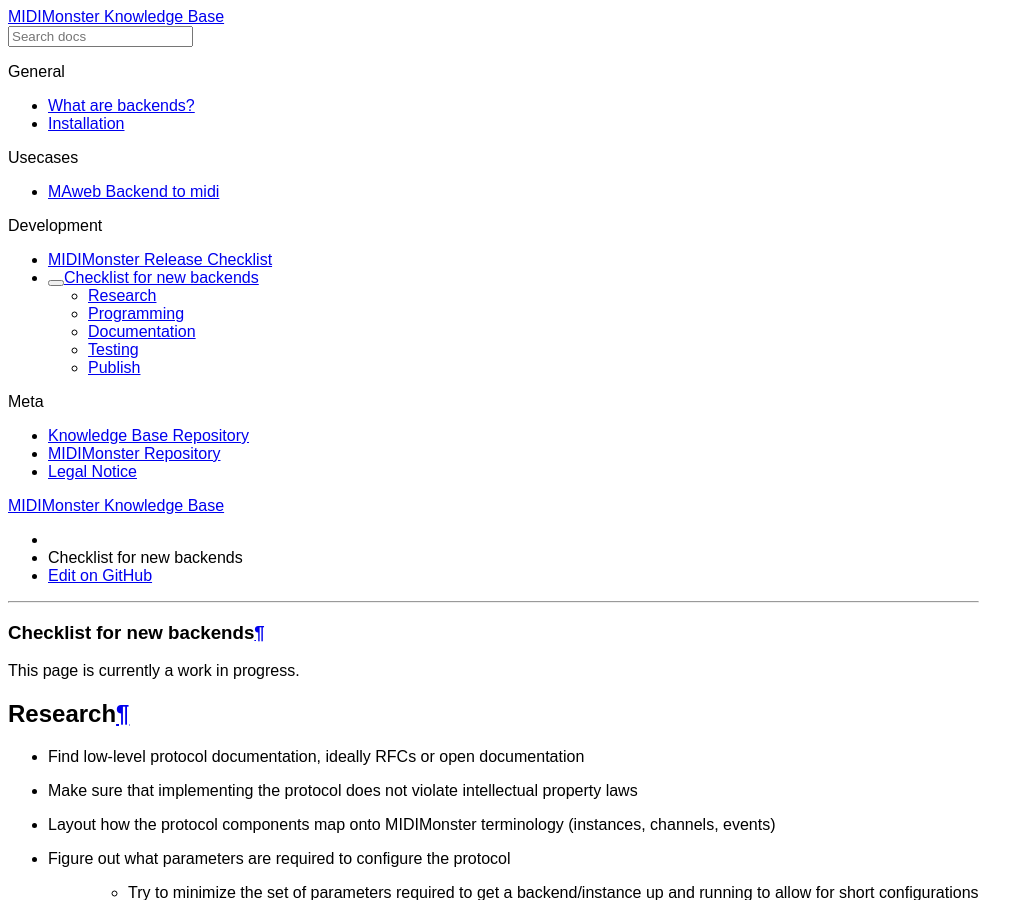
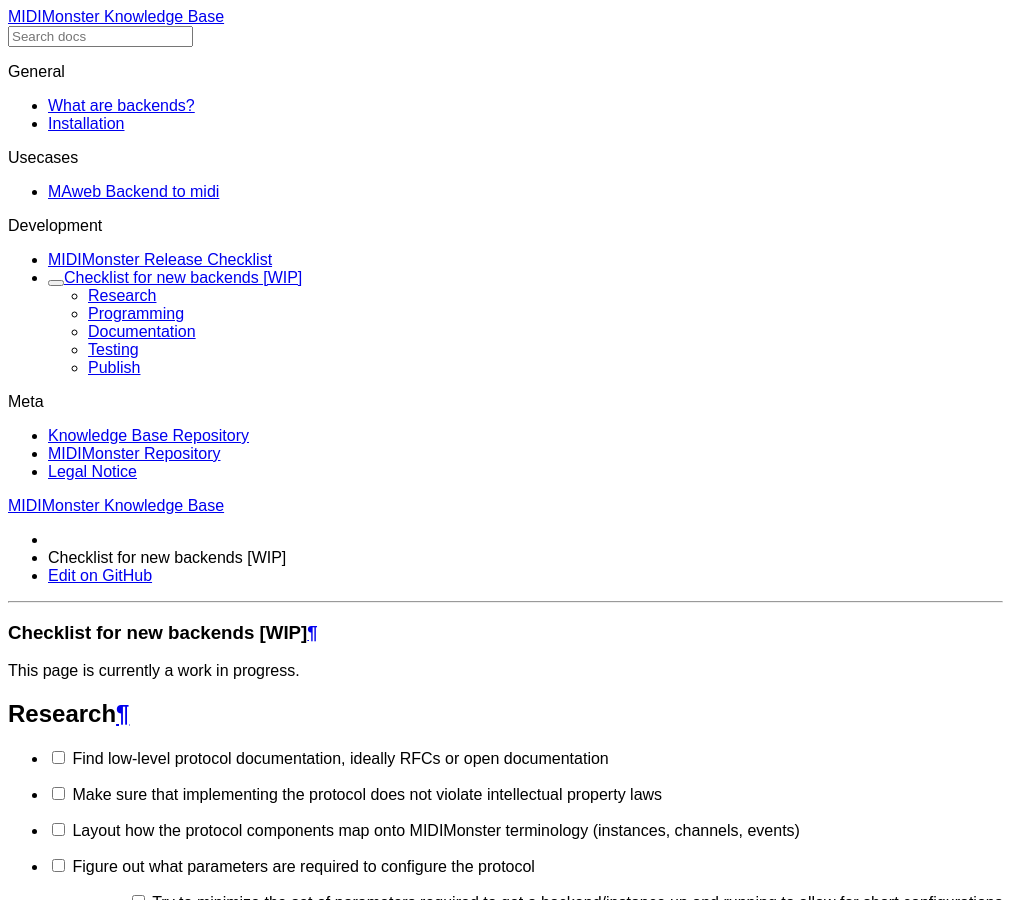
Before and after one commit to control8r/midimonster-knowledge-base, a Sphinx documentation site: the page built from source/dev/Backend-Checklist.rst, in a window 1280 px wide and 900 px high. Shown: the whole window, without its empty margins (0-1033 px from the left). Built offline with Sphinx 7.4.7 and the Read the Docs theme 2.0.0, drawn with Linux system fonts in a browser that asks for light colours; pages that are not in the unit, such as notebooks, are missing from menus; some of the changed lines change nothing that is shown.

Commit message:
Add checkboxes to Backend-Checklist

```diff
--- a/source/dev/Backend-Checklist.rst
+++ b/source/dev/Backend-Checklist.rst
@@ -2,47 +2,47 @@
 
     <input type="checkbox">
 
-Checklist for new backends
-==========================
+Checklist for new backends [WIP]
+================================
 
 This page is currently a work in progress.
 
 Research
 --------
 
-* Find low-level protocol documentation, ideally RFCs or open documentation
-* Make sure that implementing the protocol does not violate intellectual property laws
-* Layout how the protocol components map onto MIDIMonster terminology (instances, channels, events)
-* Figure out what parameters are required to configure the protocol
-   * Try to minimize the set of parameters required to get a backend/instance up and running to allow for short configurations
-   * Introduce optional parameters to allow users to implement complex use-cases if they want to
+* |check| Find low-level protocol documentation, ideally RFCs or open documentation
+* |check| Make sure that implementing the protocol does not violate intellectual property laws
+* |check| Layout how the protocol components map onto MIDIMonster terminology (instances, channels, events)
+* |check| Figure out what parameters are required to configure the protocol
+   * |check| Try to minimize the set of parameters required to get a backend/instance up and running to allow for short configurations
+   * |check| Introduce optional parameters to allow users to implement complex use-cases if they want to
 
 Programming
 -----------
 
-* Implement a basic skeleton backend (`<backend>.c/h`) and flesh it out with the protocol implementation
-* If the new backend requires additional prerequisites, add them to the CI script (but not yet to the documentation)
-* If required, add a new target to the backend makefile (but do not yet add the backend to the default build targets)
+* |check| Implement a basic skeleton backend (`<backend>.c/h`) and flesh it out with the protocol implementation
+* |check| If the new backend requires additional prerequisites, add them to the CI script (but not yet to the documentation)
+* |check| If required, add a new target to the backend makefile (but do not yet add the backend to the default build targets)
 
 Documentation
 -------------
 
-* Write down the backend documentation
-   * Take care to document all required parameters, as well as examples for their use
-   * Document the backends channel specification syntax, including examples
-* Create an example configuration using the backend
+* |check| Write down the backend documentation
+   * |check| Take care to document all required parameters, as well as examples for their use
+   * |check| Document the backends channel specification syntax, including examples
+* |check| Create an example configuration using the backend
 
 Testing
 -------
 
-* Try to run the backend on all platforms it is designed for
-* If possible, try to load-test with a mass event generator script
+* |check| Try to run the backend on all platforms it is designed for
+* |check| If possible, try to load-test with a mass event generator script
 
 Publish
 -------
 
-* Add the new backend to the main README
-   * Add to the initial backend overview, including the new backends target operating systems
-   * Add to the `backend documentation` section
-* If introducing new prerequisites
-   * Add the new preprequisites to the main README
+* |check| Add the new backend to the main README
+   * |check| Add to the initial backend overview, including the new backends target operating systems
+   * |check| Add to the `backend documentation` section
+* |check| If introducing new prerequisites
+   * |check| Add the new preprequisites to the main README
```
